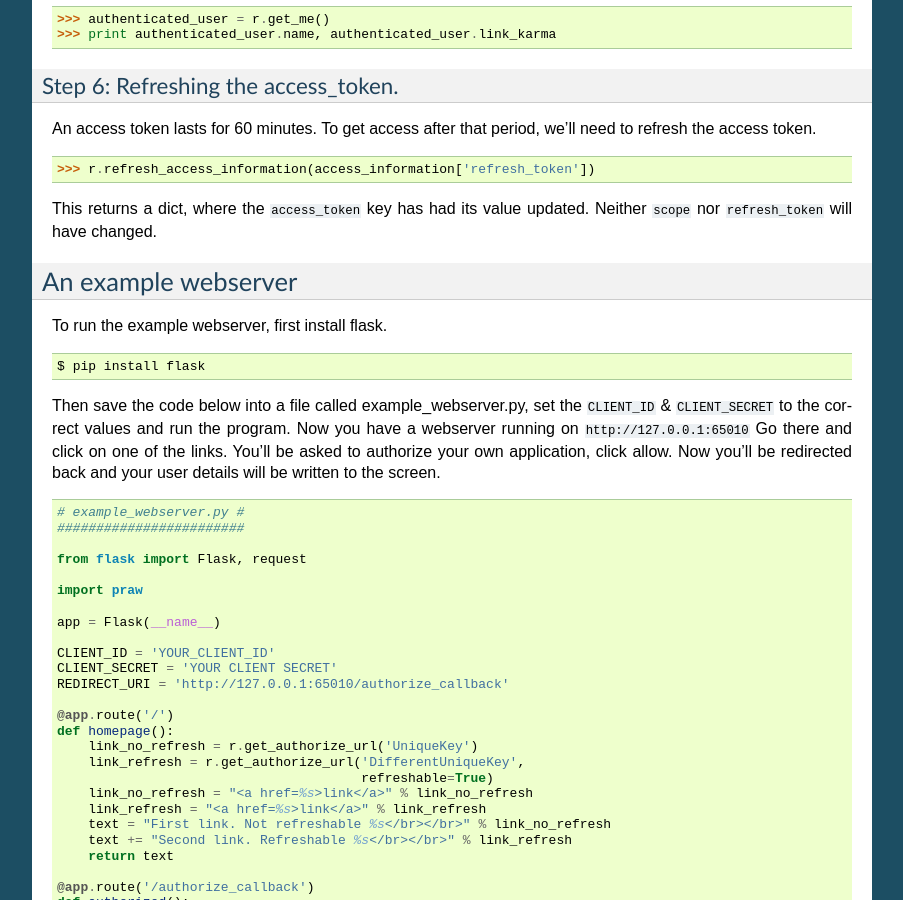
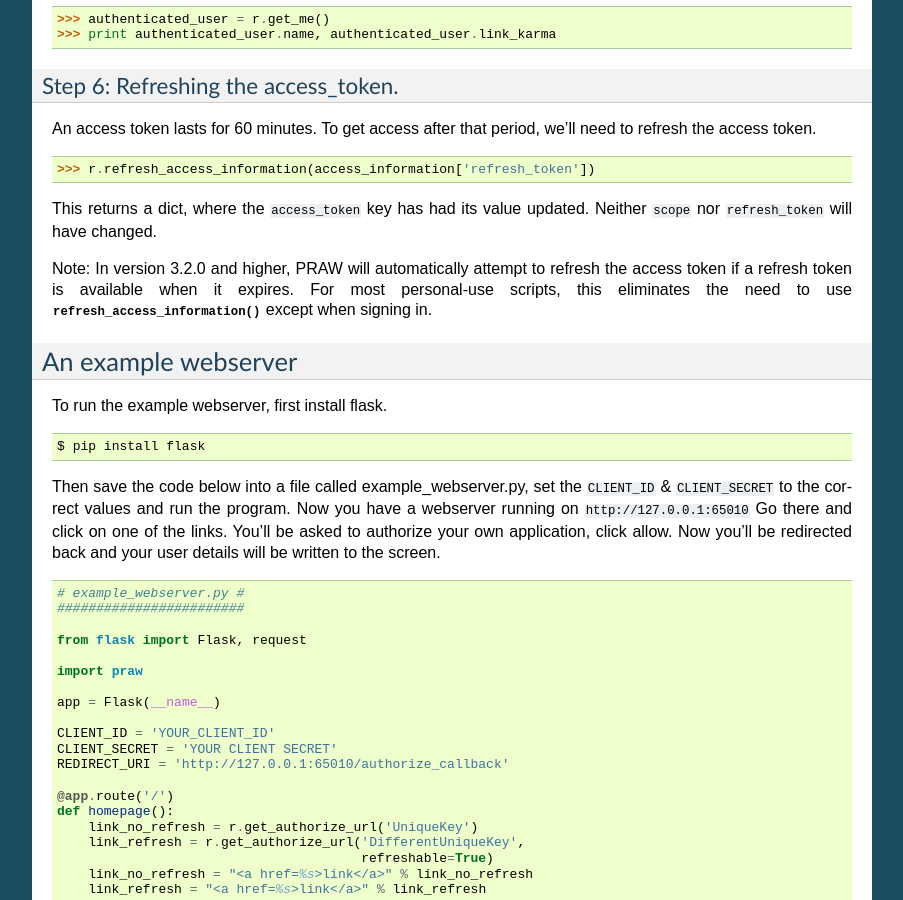
Before and after one commit to praw-dev/praw, a Sphinx documentation site: the page built from docs/pages/oauth.rst, in a window 1280 px wide and 900 px high, scrolled down 2591 px. Shown: the whole window, without its empty margins (198-1101 px from the left). Built offline with Sphinx 7.4.7, drawn with Linux system fonts in a browser that asks for light colours.

Commit message:
Add note about token autorefresh

```diff
--- a/docs/pages/oauth.rst
+++ b/docs/pages/oauth.rst
@@ -156,6 +156,12 @@ need to refresh the access token.
 This returns a dict, where the ``access_token`` key has had its value updated.
 Neither ``scope`` nor ``refresh_token`` will have changed.
 
+Note: In version 3.2.0 and higher, PRAW will automatically attempt to refresh
+the access token if a refresh token is available when it expires. For most
+personal-use scripts, this eliminates the need to use
+:meth:`.refresh_access_information` except when signing in.
+
+
 .. _oauth_webserver:
 
 An example webserver
```
